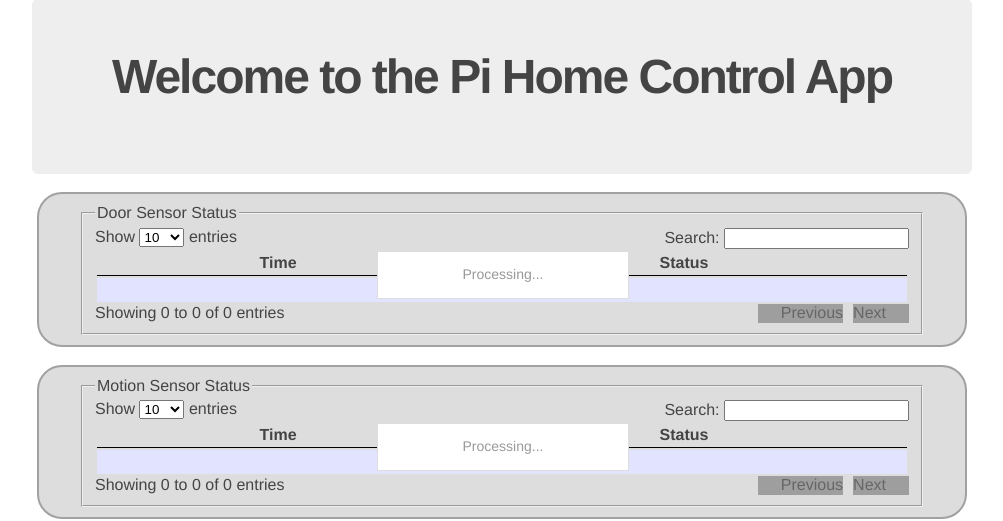
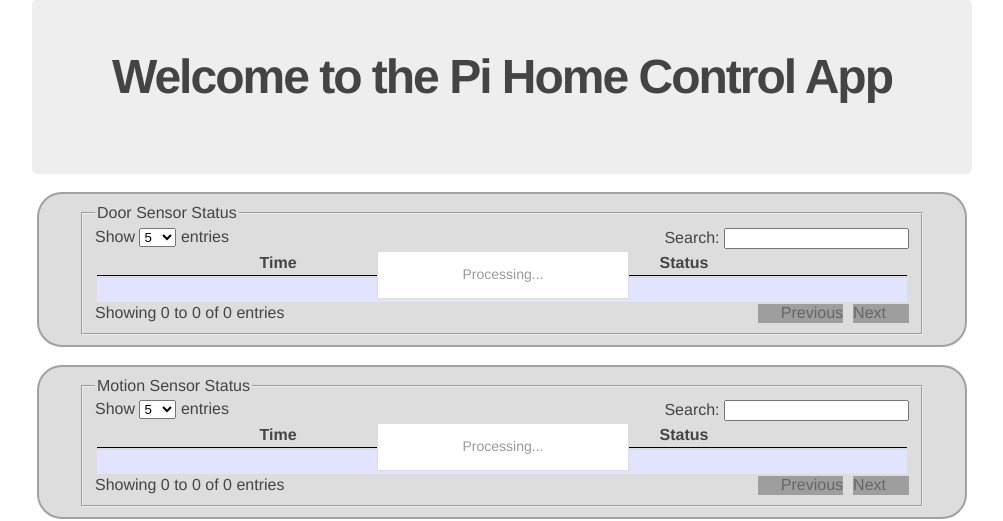
Before and after one commit to marbaugh/WebHomeControl, a Flask app: page / in a window 1280 px wide. Shown: the part 46-567 px from the top of the page, without its empty margins (138-1141 px from the left). Run offline with Flask 2, Linux system fonts and the light colour scheme; data that the repository does not hold is empty; grey boxes are pictures that could not be loaded.

Commit message:
Change values of select box of “show 10 entries” of jquery datatable

```diff
--- a/templates/layout.html
+++ b/templates/layout.html
@@ -15,12 +15,16 @@
           motionTable = $('#motionSensor').dataTable( {
             "bProcessing": true,
             "sAjaxSource": "{{ url_for('motionSensor_history') }}",
+            "aLengthMenu": [[5, 10, 25, -1], [5, 10, 25, "All"]],
+            "iDisplayLength": 5,
             "bSort": false
             });
 
           doorTable = $('#doorSensor').dataTable( {
             "bProcessing": true,
             "sAjaxSource": "{{ url_for('doorSensor_history') }}",
+            "aLengthMenu": [[5, 10, 25, -1], [5, 10, 25, "All"]],
+            "iDisplayLength": 5,
             "bSort": false
             });
         }
```
